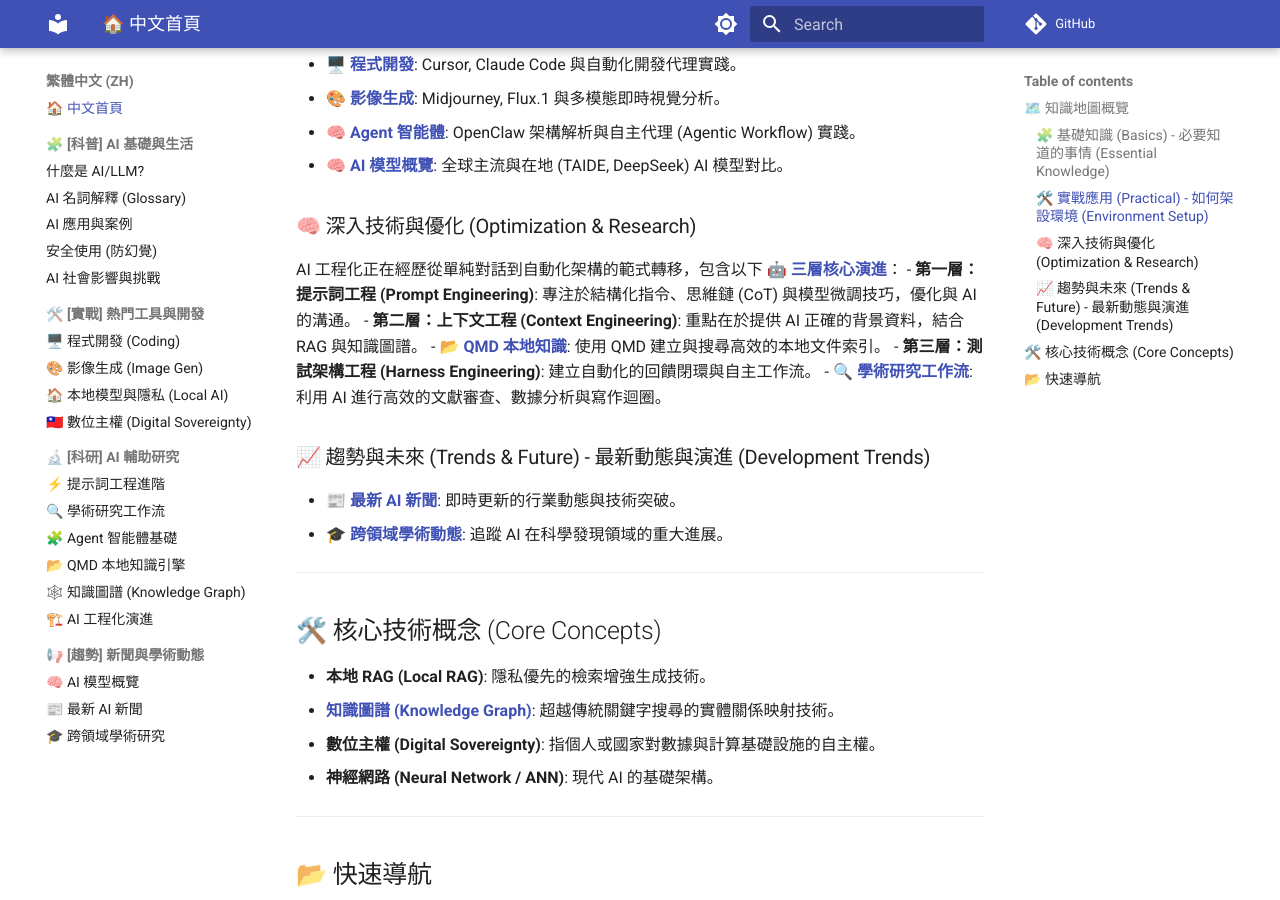
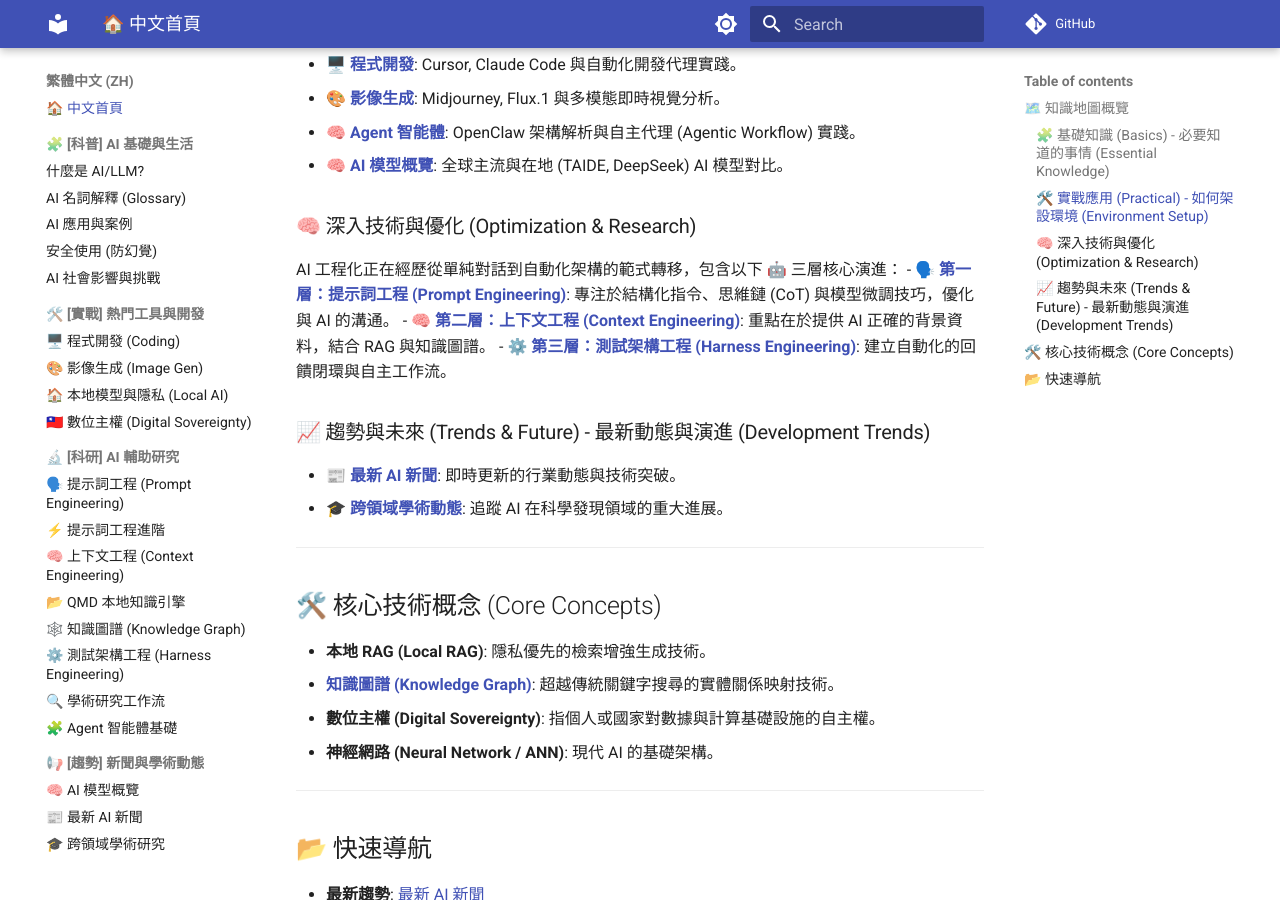
Before and after one commit to ultima6-tw/ai-map, an MkDocs documentation site: the page built from docs/zh/index.md, in a window 1280 px wide and 900 px high, scrolled down 643 px. Built offline with MkDocs 1.6.1 and Material for MkDocs 9.7.7, drawn with Linux system fonts in a browser that asks for light colours; comment, search, counter and statistics services are not loaded.

Commit message:
docs: split engineering evolution into 3 dedicated pages and update nav

```diff
--- a/docs/zh/index.md
+++ b/docs/zh/index.md
@@ -20,12 +20,10 @@
 - **[🧠 AI 模型概覽](model-index.md)**: 全球主流與在地 (TAIDE, DeepSeek) AI 模型對比。
 
 ### 🧠 深入技術與優化 (Optimization & Research)
-AI 工程化正在經歷從單純對話到自動化架構的範式轉移，包含以下 **[🤖 三層核心演進](engineering-evolution.md)**：
-- **第一層：提示詞工程 (Prompt Engineering)**: 專注於結構化指令、思維鏈 (CoT) 與模型微調技巧，優化與 AI 的溝通。
-- **第二層：上下文工程 (Context Engineering)**: 重點在於提供 AI 正確的背景資料，結合 RAG 與知識圖譜。
-  - **[📂 QMD 本地知識](qmd.md)**: 使用 QMD 建立與搜尋高效的本地文件索引。
-- **第三層：測試架構工程 (Harness Engineering)**: 建立自動化的回饋閉環與自主工作流。
-  - **[🔍 學術研究工作流](research-workflow.md)**: 利用 AI 進行高效的文獻審查、數據分析與寫作迴圈。
+AI 工程化正在經歷從單純對話到自動化架構的範式轉移，包含以下 🤖 三層核心演進：
+- **[🗣️ 第一層：提示詞工程 (Prompt Engineering)](prompt-engineering.md)**: 專注於結構化指令、思維鏈 (CoT) 與模型微調技巧，優化與 AI 的溝通。
+- **[🧠 第二層：上下文工程 (Context Engineering)](context-engineering.md)**: 重點在於提供 AI 正確的背景資料，結合 RAG 與知識圖譜。
+- **[⚙️ 第三層：測試架構工程 (Harness Engineering)](harness-engineering.md)**: 建立自動化的回饋閉環與自主工作流。
 
 ### 📈 趨勢與未來 (Trends & Future) - 最新動態與演進 (Development Trends)
 - **[📰 最新 AI 新聞](ai-news.md)**: 即時更新的行業動態與技術突破。
--- a/mkdocs.yml
+++ b/mkdocs.yml
@@ -67,12 +67,14 @@ nav:
       - 🏠 本地模型與隱私 (Local AI): zh/local-ai-privacy.md
       - 🇹🇼 數位主權 (Digital Sovereignty): zh/digital-sovereignty.md
     - 🔬 [科研] AI 輔助研究:
+      - 🗣️ 提示詞工程 (Prompt Engineering): zh/prompt-engineering.md
       - ⚡ 提示詞工程進階: zh/advanced-prompting.md
+      - 🧠 上下文工程 (Context Engineering): zh/context-engineering.md
+      - 📂 QMD 本地知識引擎: zh/qmd.md
+      - 🕸️ 知識圖譜 (Knowledge Graph): zh/knowledge-graph.md
+      - ⚙️ 測試架構工程 (Harness Engineering): zh/harness-engineering.md
       - 🔍 學術研究工作流: zh/research-workflow.md
       - 🧩 Agent 智能體基礎: zh/agent.md
-      - 📂 QMD 本地知識引擎: zh/qmd.md
-      - 🕸️ 知識圖譜 (Knowledge Graph): zh/knowledge-graph.md
-      - 🏗️ AI 工程化演進: zh/engineering-evolution.md
     - 📢 [趨勢] 新聞與學術動態:
       - 🧠 AI 模型概覽: zh/model-index.md
       - 📰 最新 AI 新聞: zh/ai-news.md
@@ -91,12 +93,14 @@ nav:
       - 🏠 Local AI & Privacy: en/local-ai-privacy.md
       - 🇹🇼 Digital Sovereignty: en/digital-sovereignty.md
     - 🔬 [Research] AI-Assisted Study:
+      - 🗣️ Prompt Engineering: en/prompt-engineering.md
       - ⚡ Advanced Prompting: en/advanced-prompting.md
+      - 🧠 Context Engineering: en/context-engineering.md
+      - 📂 QMD Local Knowledge: en/qmd.md
+      - 🕸️ Knowledge Graph: en/knowledge-graph.md
+      - ⚙️ Harness Engineering: en/harness-engineering.md
       - 🔍 Academic Workflow: en/research-workflow.md
       - 🧩 Agent Basics: en/agent.md
-      - 📂 QMD Local Knowledge: en/qmd.md
-      - 🕸️ Knowledge Graph: en/knowledge-graph.md
-      - 🏗️ AI Engineering Evolution: en/engineering-evolution.md
     - 📢 [Trends] News & Academic:
       - 🧠 AI Models Index: en/model-index.md
       - 📰 AI News: en/ai-news.md
```
Also changed, not shown: docs/en/context-engineering.md (added, +15 -0 lines), docs/en/harness-engineering.md (added, +14 -0 lines), docs/en/index.md (+4 -6 lines), docs/en/prompt-engineering.md (added, +13 -0 lines), docs/zh/context-engineering.md (added, +15 -0 lines), docs/zh/harness-engineering.md (added, +14 -0 lines), docs/zh/prompt-engineering.md (added, +13 -0 lines).
